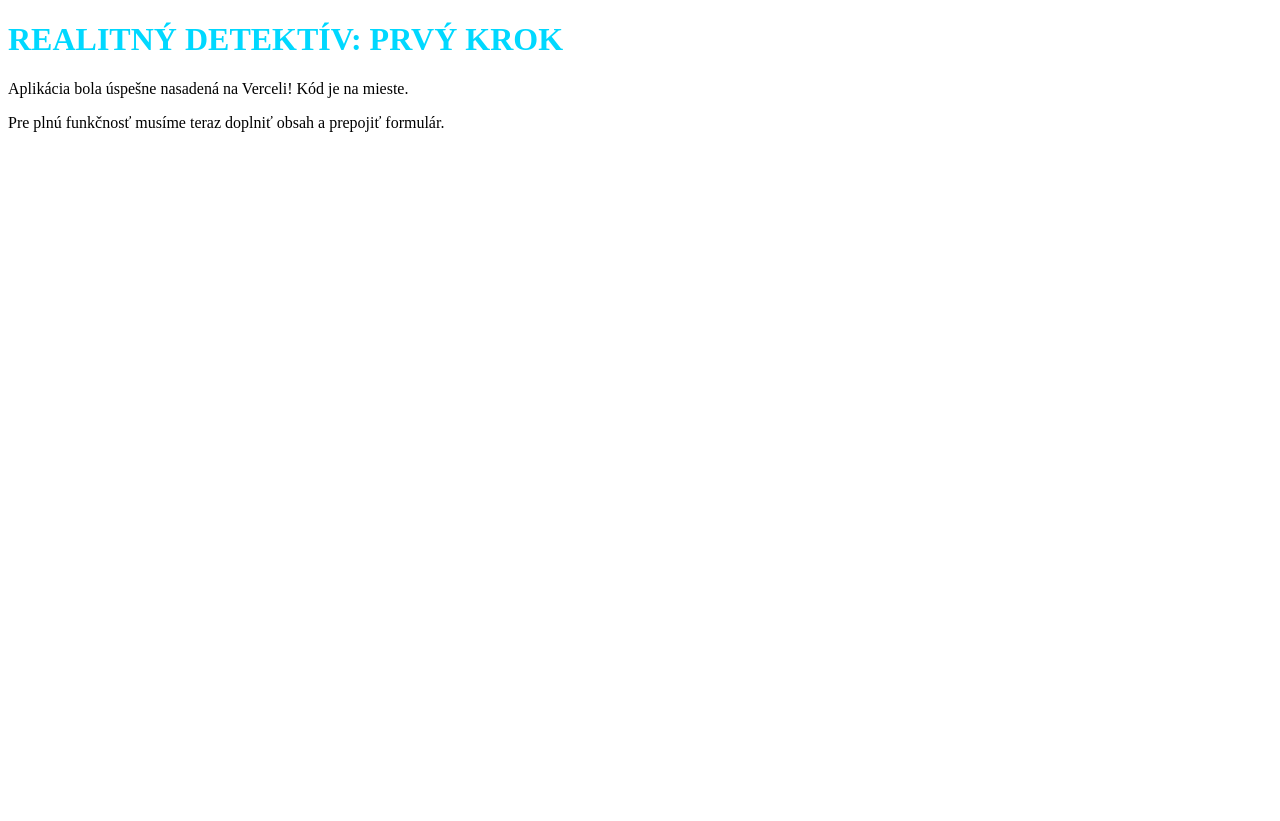
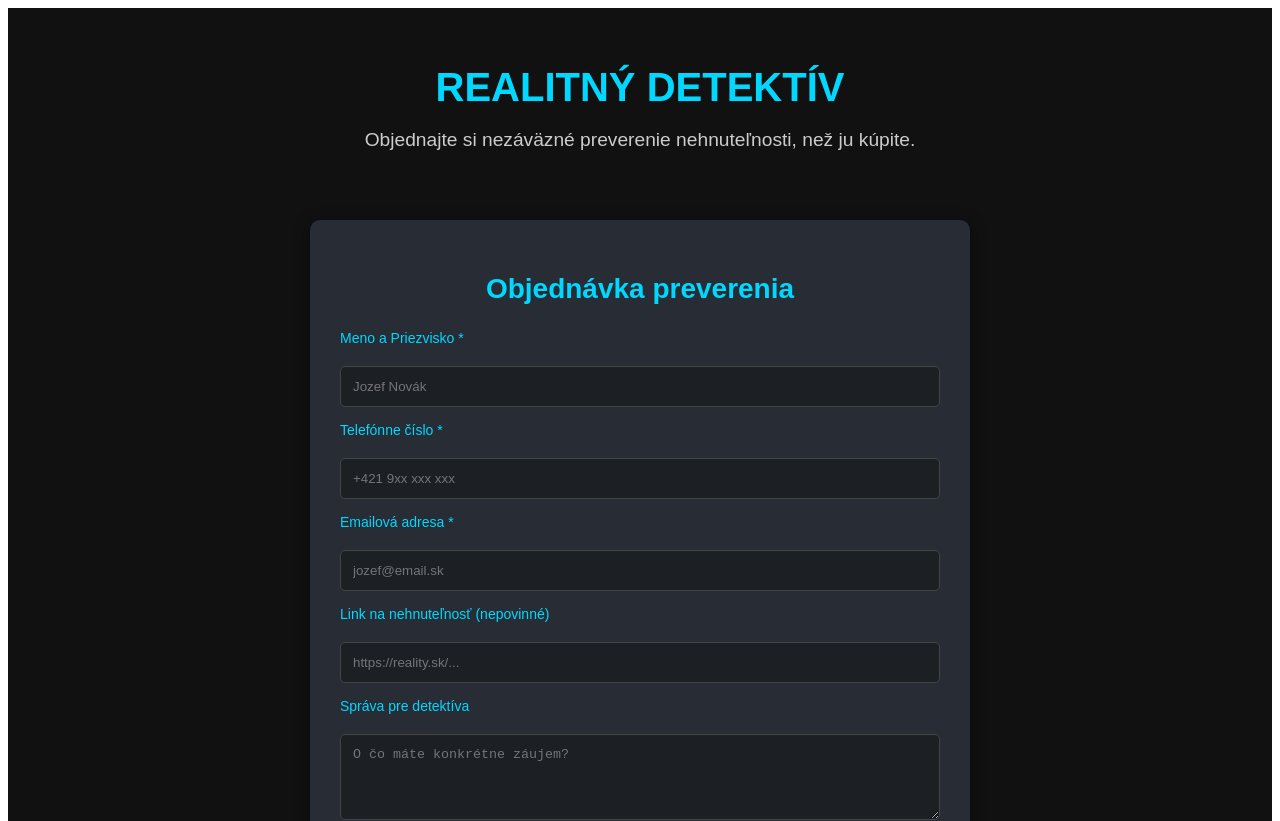
Before and after one commit to jaroslavrajcan-lang/realitny-detektiv-app, a React (Create React App) app: page / in a window 1280 px wide. Shown: the top 821 px of the page. Before the commit the page ends 800 px from the top, so only its background shows below. Built offline with nearby package versions, Linux system fonts and the light colour scheme.

Commit message:
Update App.js

```diff
--- a/src/App.js
+++ b/src/App.js
@@ -1,23 +1,37 @@
-import React, { useState } from 'react';
+import React from 'react';
+import { LeadForm } from './LeadForm'; // Import formulára
 
-// POZNÁMKA: Tento kód je zjednodušený, aby sa spustil na Verceli
-// a zobrazil aspoň základný text. Skutočná funkcionalita (LandingPage, LeadForm)
-// by musela byť doprogramovaná.
+// Toto je hlavný komponent Vašej stránky
+const App = () => {
+  return (
+    // Celá stránka
+    <div style={{
+        minHeight: '100vh',
+        backgroundColor: '#111',
+        color: 'white',
+        padding: '20px 10px',
+        fontFamily: 'sans-serif'
+    }}>
 
-const App = () => {
-  const [view, setView] = useState('LANDING');
+      {/* Nadpis a úvodný text */}
+      <header style={{ textAlign: 'center', marginBottom: '40px', padding: '10px' }}>
+         <h1 style={{ color: '#00D8FF', fontSize: '2.5em', fontWeight: 'bold', marginBottom: '10px' }}>
+            REALITNÝ DETEKTÍV
+         </h1>
+         <p style={{ color: '#ccc', fontSize: '1.2em' }}>
+            Objednajte si nezáväzné preverenie nehnuteľnosti, než ju kúpite.
+         </p>
+      </header>
 
-  return (
-    <div className="min-h-screen bg-gray-900 text-white">
-      <main className="transition-opacity duration-300 ease-in-out p-10">
+      <main style={{ padding: '0 10px' }}>
+          {/* Tu zobrazíme náš formulár */}
+          <LeadForm />
+      </main>
 
-        <h1 style={{ color: '#00D8FF', fontSize: '2em' }}>
-          REALITNÝ DETEKTÍV: PRVÝ KROK
-        </h1>
-        <p>Aplikácia bola úspešne nasadená na Verceli! Kód je na mieste.</p>
-        <p>Pre plnú funkčnosť musíme teraz doplniť obsah a prepojiť formulár.</p>
+      <footer style={{ textAlign: 'center', marginTop: '50px', color: '#777', fontSize: '0.8em' }}>
+        <p>Copyright © 2025 Realitný Detektív. Všetky práva vyhradené.</p>
+      </footer>
 
-      </main>
     </div>
   );
 };
```
